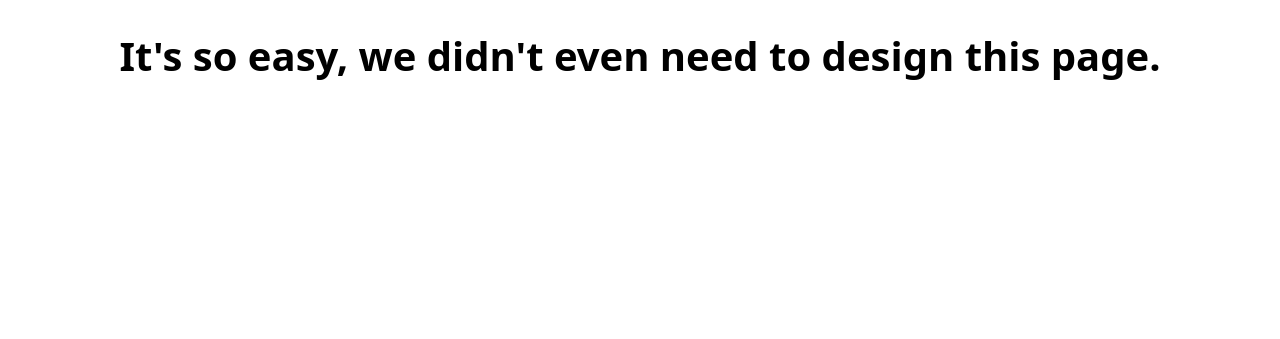
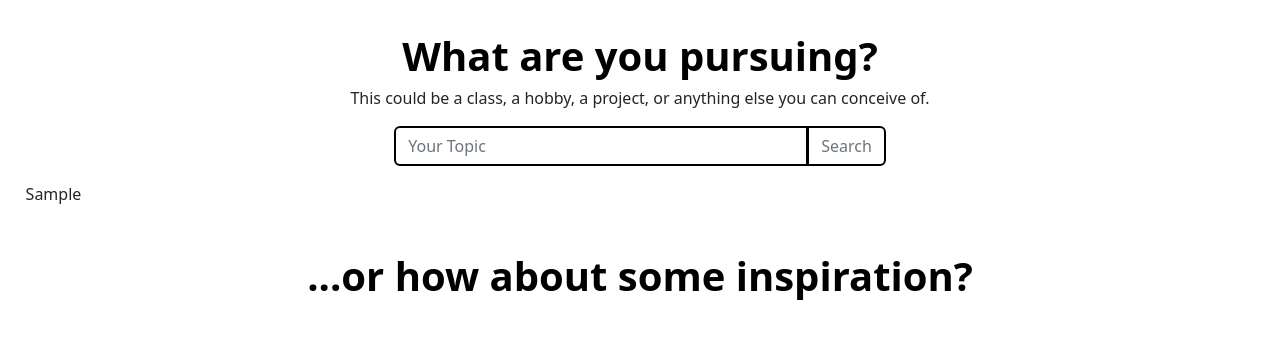
Before and after one commit to Samurl88/accountability, a Flask app: template templates/find-topics.html in a window 1280 px wide. Shown: the part 56-395 px from the top of the page. Run offline with Flask 2, Linux system fonts and the light colour scheme; the template is opened without the code that fills it: most values are stand-ins (such as "Sample title", 1, 10 or a date in 2020).

Commit message:
Beginnings of topic search

```diff
--- a/app.py
+++ b/app.py
@@ -1,6 +1,6 @@
 from flask import Flask
 
-from flask import Flask, flash, redirect, render_template, request, session
+from flask import Flask, flash, redirect, render_template, request, session, url_for
 from flask_session import Session
 from tempfile import mkdtemp
 import sqlite3
@@ -57,6 +57,23 @@ def login():
             curr_user = username
             return render_template('index.html', curr_user=curr_user)
 
+@app.route("/find-topics", methods=["GET", "POST"])
+def find_topics():
+    if request.method == "GET":
+        return render_template('find-topics.html', curr_user=curr_user)
+    else:
+        topic = request.form.get("topic")
+        topic = topic.lower()
+        similar_topics = cur.execute("""SELECT name FROM topics WHERE name LIKE ?""", (topic,))
+        similar_topics = cur.fetchall()
+        print(similar_topics)
+        # Better way than just going thru each name and seeing any terms are in there??
+        # TODO: add limit to # of words (spaces)
+
+
+        print(topic)
+        return render_template('find-topics.html', curr_user=curr_user, similar_topics=similar_topics)
+
 # Create Account
 @app.route("/register", methods=["GET", "POST"])
 def register():
@@ -64,7 +81,7 @@ def register():
         if curr_user == "":
             return render_template('register.html', curr_user=curr_user)
         else:
-            return render_template('find-topics.html', curr_user=curr_user)
+            return redirect(url_for('find_topics'))
     else:
         # Gets information inputted
         username = request.form.get("username")
@@ -91,5 +108,4 @@ def register():
         # Insert account information into database
         cur.execute("""INSERT INTO accounts VALUES (?, ?, ?)""", (username, password, email))
         con.commit()
-
         return render_template('index.html', curr_user=curr_user)
--- a/templates/find-topics.html
+++ b/templates/find-topics.html
@@ -1,9 +1,41 @@
 {% extends "layout.html" %}
 
 {% block title %}
-    Accountability
+    Find Your Topic
+{% endblock %}
+
+{% block javascript %}
+    <script>
+        var firstBtns = document.getElementsByClassName('first-btn');
+        console.log(firstBtns);
+
+        function firstBtnPush(id) {
+            Array.from(firstBtns).forEach(btn => {
+                btn.style.display = "none";
+            })
+            if(id == "academic") {
+
+            }
+            else {
+
+            }
+        }
+    </script>
 {% endblock %}
 
 {% block main %}
-    <div class="title">It's so easy, we didn't even need to design this page.</div>
+    <div class="title">What are you pursuing?</div>
+    <div style="text-align:center;">This could be a class, a hobby, a project, or anything else you can conceive of.</div>
+    <form action="/find-topics", method="post" style="text-align:center;">
+        <div class="input-group mb-3" style="padding: 1em 30% 0em 30%">
+            <input style="border:2px solid black; box-shadow:none !important;" type="text" name="topic" class="form-control" placeholder="Your Topic" aria-label="Recipient's username" aria-describedby="button-addon2">
+            <button style="border:2px solid black;" class="btn btn-outline-secondary" type="submit" id="button-addon2">Search</button>
+        </div>
+    </form>
+    <!-- Results here -->
+    {{ similar_topics }}
+
+    <div class="title" style='padding-top:1em;'>...or how about some inspiration?</div>
+
+    <!-- Random Topics down here! -->
 {% endblock %}
--- a/templates/index.html
+++ b/templates/index.html
@@ -55,7 +55,7 @@
         Blah Blah Blah Blah Blah Blah Blah Blah Blah Blah Blah Blah Blah Blah Blah Blah Blah Blah Blah Blah Blah Blah Blah Blah Blah Blah Blah Blah Blah Blah Blah Blah Blah Blah Blah Blah Blah Blah Blah Blah Blah Blah Blah Blah Blah
     </div>
     <form action="/register">
-        <button type="submit" class="btn btn-outline-dark" style="font-size:1.75em;">Let's Get Started!</button>
+        <button type="submit" class="btn btn-outline-dark" style="font-size:1.75em;" method="post">Let's Get Started!</button>
     </form>
 </div>
 
```
Also changed, not shown: accountability.db.
